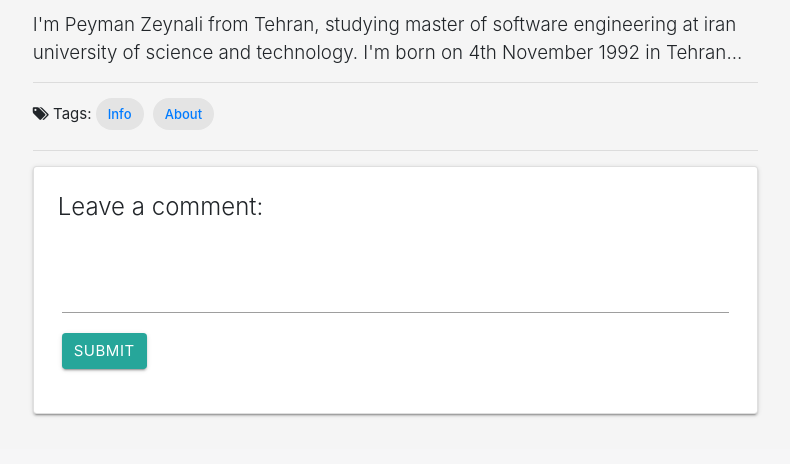
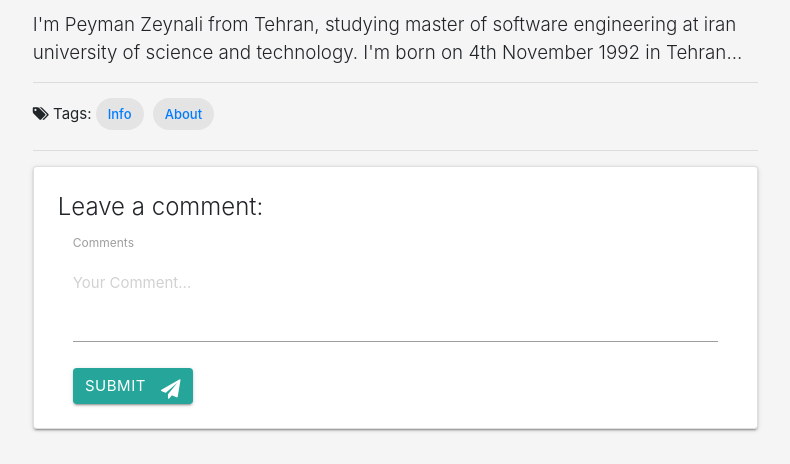
Before and after one commit to pzey2011/myweblog, a Django app: template core/posts/templates/posts/detail.html in a window 1280 px wide. Shown: the part 550-1014 px from the top of the page, without its empty margins (56-846 px from the left). Before the commit the page ends 967 px from the top, so only its background shows below. Run offline with Django 3.2, Linux system fonts and the light colour scheme; the template is opened without the code that fills it: values that come from a table or form of the project are taken from there, others are empty; data comes from the database, SQL or seed files in the repository; both versions use the stored data as it was after the commit; parts of the project's set-up code (start-up, migrations or seed data) failed here and were passed over; some libraries are stand-ins or nearby versions.

Commit message:
comment on post in public post added

```diff
--- a/core/accounts/forms.py
+++ b/core/accounts/forms.py
@@ -1,7 +1,7 @@
 from django import forms
 from django.contrib.auth import authenticate
 from .models import Profile
-from core.posts.models import Post, Comment, Tag
+
 
 
 class LoginForm(forms.Form):
--- a/core/accounts/templates/accounts/account_index.html
+++ b/core/accounts/templates/accounts/account_index.html
@@ -162,10 +162,10 @@
                                 <span class="card-title">Commented by {{ comment.author }} - <i class="fa fa-calendar"></i>{{ comment.created_at }} </span>
                                 {{ comment.text }}
                             </div>
-                            <div class="card-action">
+                            <!--<div class="card-action">
                                 <a href="#">This is a link</a>
                                 <a href="#">This is a link</a>
-                            </div>
+                            </div>-->
                         </div>
                         {% endfor %}
                     </div>
--- a/core/accounts/views.py
+++ b/core/accounts/views.py
@@ -107,7 +107,7 @@ class UserPostListView(ListView):
         profile = Profile.objects.get(id=self.request.user.id)
         context['avatar_url'] = profile.avatar.url
         posts=Post.objects.filter(author=self.request.user)
-        paginator = Paginator(posts, 4)
+        paginator = Paginator(posts, 2)
         page = self.request.GET.get('page')
         try:
             posts = paginator.page(page)
@@ -161,7 +161,6 @@ class UserPostListView(ListView):
 
             new_comment = comment_create_form.cleaned_data
 
-
             new_comment['author'] = User.objects.get(id=self.request.user.id)
 
             comment = Comment.objects.create(**new_comment)
--- /dev/null
+++ b/core/posts/forms.py
@@ -0,0 +1,8 @@
+from django import forms
+
+
+class CommentCreateForm(forms.Form):
+    post_id=forms.IntegerField()
+    text = forms.CharField(widget=forms.Textarea(attrs={'row': "2", 'class': 'materialize-textarea','placeholder':'Your Comment...'}))
+    def clean(self):
+        return self.cleaned_data
--- a/core/posts/templates/posts/detail.html
+++ b/core/posts/templates/posts/detail.html
@@ -95,20 +95,30 @@
 
         <!-- Comments Form -->
         <div class="card">
-          <div class="card-content">
-            <span class="card-title">Leave a comment:</span>
-              <form class="container">
-                <div class = "row">
-                    <textarea class="materialize-textarea">
-                    </textarea>
-                    <a href="#" class="btn waves-effect waves-light" type="submit" name="action">
-                      Submit
-                    </a>
-
-                </div>
-              </form>
-          </div>
+            <div class="card-content">
+                <span class="card-title">Leave a comment:</span>
+                <form class="container" action="/accounts/index/" method="post">{% csrf_token %}
+                    <input type="hidden" name="post_id" value="{{ post.id }}">
+                    <label for={{ comment_create_form.text.id_for_label }} class="">Comments</label>
+                    {{ comment_create_form.text }}
+                    <button class="btn waves-effect waves-light" type="submit">Submit
+                        <i class="fa fa-send right"></i>
+                    </button>
+                </form>
+            </div>
         </div>
+        {% for comment in post.comments.all %}
+        <div class="card">
+            <div class="card-content">
+                <span class="card-title">Commented by {{ comment.author }} - <i class="fa fa-calendar"></i>{{ comment.created_at }} </span>
+                {{ comment.text }}
+            </div>
+            <!--<div class="card-action">
+                <a href="#">This is a link</a>
+                <a href="#">This is a link</a>
+            </div>-->
+        </div>
+        {% endfor %}
     </div>
 
 {% endblock %}
--- a/core/posts/urls.py
+++ b/core/posts/urls.py
@@ -2,7 +2,7 @@ from django.conf.urls import url
 from core.posts.views import PostListView,PostDetailView,TagPostListView
 
 urlpatterns = [
-    url(r'^$', PostListView.as_view()),
+    url(r'^$', PostListView.as_view(),name='home'),
     url(r'^posts/(?P<pk>\d+)/$', PostDetailView.as_view(), name='post-detail'),
     url(r'^tags/(?P<pk>\d+)/posts/$', TagPostListView.as_view(), name='tag-posts')
    # url(r'^posts/list/$', PostListView.as_view()),
```
Also changed, not shown: core/posts/views.py (+18 -3 lines), db.sqlite3.
